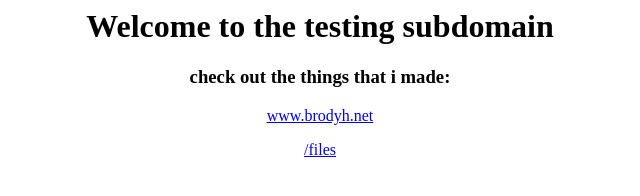
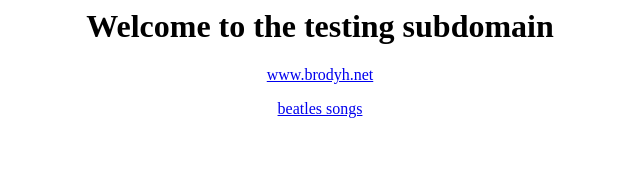
Before and after one commit to BrodyHmorestuff/BrodyHmorestuff.github.io, a plain HTML site: page index.html in a window 1280 px wide. Shown: the whole page, without its empty margins (320-960 px from the left). Drawn offline with Linux system fonts and the light colour scheme.

Commit message:
Update index.html

```diff
--- a/index.html
+++ b/index.html
@@ -5,10 +5,10 @@
 <body>
 <center>
 <p><h1>Welcome to the testing subdomain</h1></p>
-  <p><h3>check out the things that i made:</h3></p>
+
 
 <p><a href=https://www.brodyh.net>www.brodyh.net</a></p>
-<p><a href=/files>/files</a></p>
+<p><a href=/beat>beatles songs</a></p>
 
 </center>
 </body>
```
